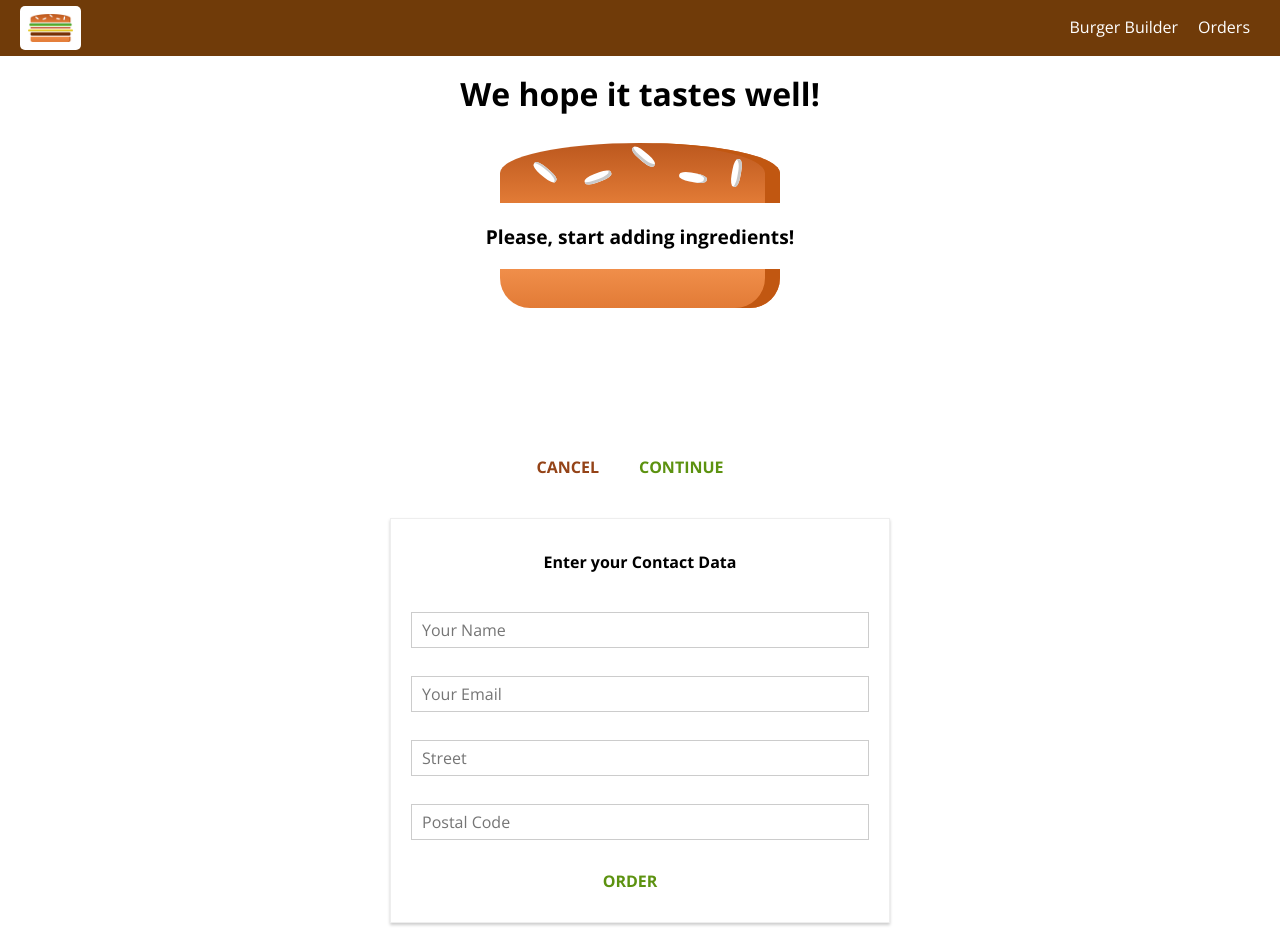
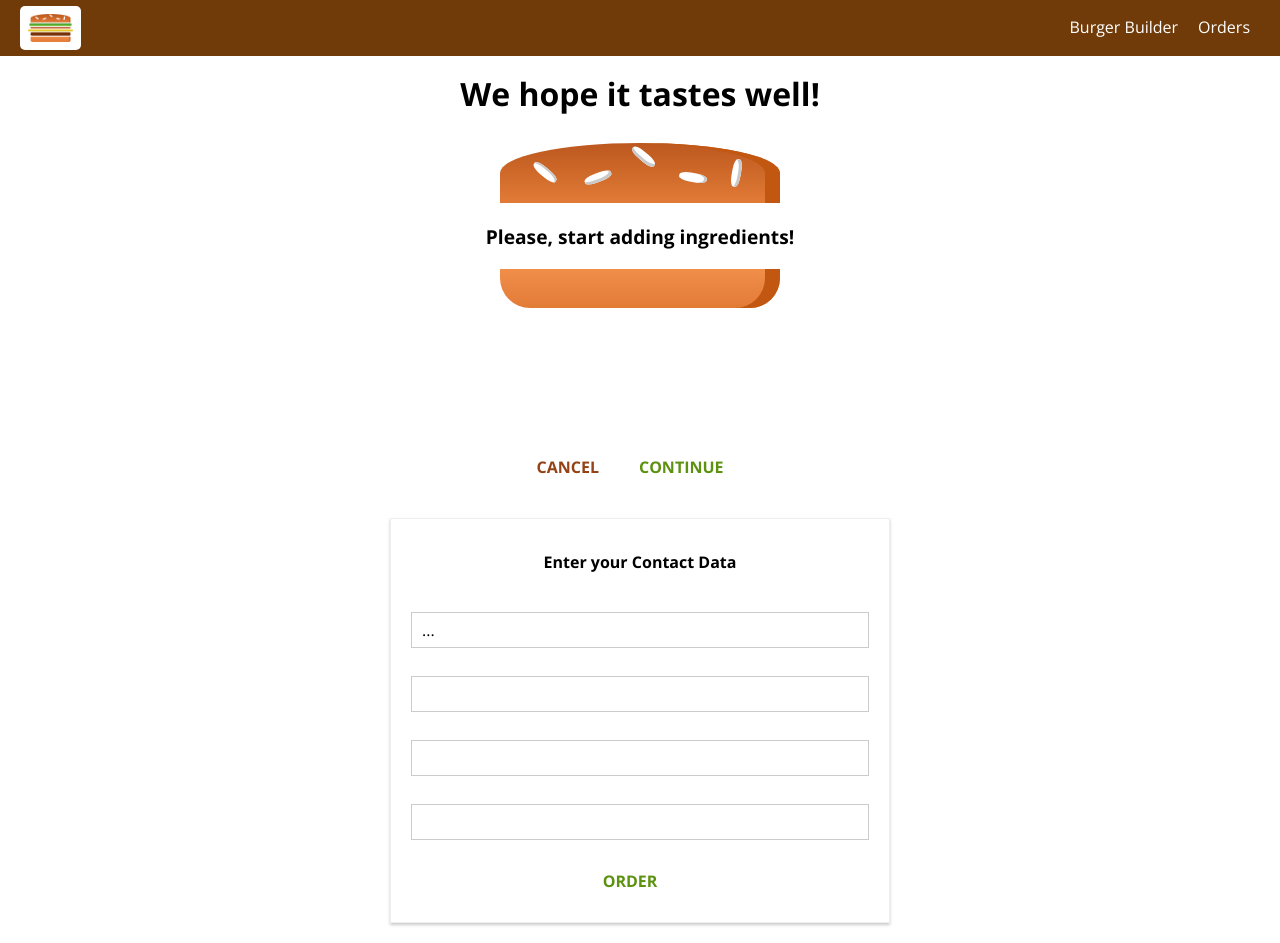
Before and after one commit to shestakova1806/burger-builder, a React (Create React App) app: page /checkout in a window 1280 px wide. Both pictures are taken after a click on the button "CONTINUE". Built offline with nearby package versions, Linux system fonts and the light colour scheme.

Commit message:
feat: added setting up config for form

```diff
--- a/src/components/UI/Input/Input.js
+++ b/src/components/UI/Input/Input.js
@@ -5,15 +5,33 @@ import classes from "./Input.module.css";
 export const Input = (props) => {
   let inputElement = null;
 
-  switch (props.inputtype) {
+  switch (props.elementType) {
     case "input":
-      inputElement = <input className={classes.InputElement} {...props} />;
+      inputElement = (
+        <input
+          className={classes.InputElement}
+          {...props.elementConfig}
+          value={props.value}
+        />
+      );
       break;
     case "textarea":
-      inputElement = <textarea className={classes.InputElement} {...props} />;
+      inputElement = (
+        <textarea
+          className={classes.InputElement}
+          {...props.elementConfig}
+          value={props.value}
+        />
+      );
       break;
     default:
-      inputElement = <input className={classes.InputElement} {...props} />;
+      inputElement = (
+        <input
+          className={classes.InputElement}
+          {...props.elementConfig}
+          value={props.value}
+        />
+      );
   }
 
   return (
--- a/src/containers/Checkout/ContactData/ContactData.js
+++ b/src/containers/Checkout/ContactData/ContactData.js
@@ -8,11 +8,57 @@ import axios from "../../../axios-orders";
 
 export class ContactData extends Component {
   state = {
-    name: "",
-    email: "",
-    address: {
-      street: "",
-      postalCode: "",
+    orderForm: {
+      name: {
+        elementType: "input",
+        elementConfig: {
+          type: "text",
+          placeholder: "Your Name",
+        },
+        value: "",
+      },
+      street: {
+        elementType: "input",
+        elementConfig: {
+          type: "text",
+          placeholder: "Street",
+        },
+        value: "",
+      },
+      zipCode: {
+        elementType: "input",
+        elementConfig: {
+          type: "text",
+          placeholder: "ZIP Code",
+        },
+        value: "",
+      },
+      country: {
+        elementType: "input",
+        elementConfig: {
+          type: "text",
+          placeholder: "Country",
+        },
+        value: "",
+      },
+      email: {
+        elementType: "input",
+        elementConfig: {
+          type: "email",
+          placeholder: "Your Email",
+        },
+        value: "",
+      },
+      deliveryMethod: {
+        elementType: "select",
+        elementConfig: {
+          options: [
+            { value: "fastest", displayValue: "Fastest" },
+            { value: "cheapest", displayValue: "Cheapest" },
+          ],
+        },
+        value: "",
+      },
     },
     loading: false,
   };
@@ -23,16 +69,6 @@ export class ContactData extends Component {
     const order = {
       ingredients: this.props.ingredients,
       price: this.props.price,
-      customer: {
-        name: "Max",
-        address: {
-          street: "Nevsky 113",
-          zipCode: "453116",
-          country: "Russia",
-        },
-        email: "test@test.com",
-      },
-      deliveryMethod: "fastest",
     };
     axios
       .post("/orders.json", order)
@@ -46,12 +82,7 @@ export class ContactData extends Component {
   render() {
     let form = (
       <form>
-        <Input
-          inputtype="input"
-          type="text"
-          name="name"
-          placeholder="Your Name"
-        />
+        <Input elementType="..." elementConfig="..." value="..." />
         <Input
           inputtype="input"
           type="email"
```
Also changed, not shown: 1 other file (tests, documents, lock files or other folders).
